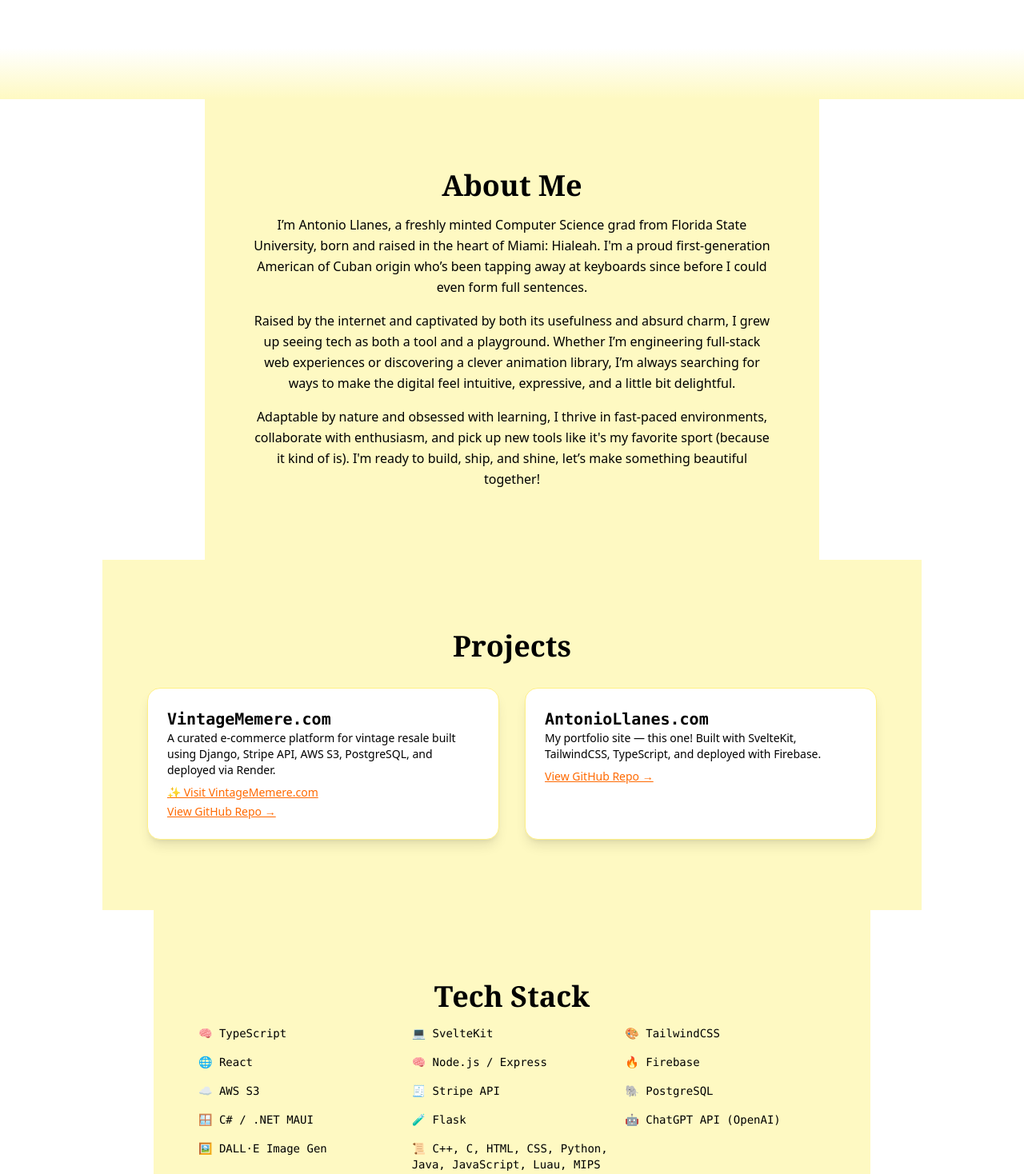
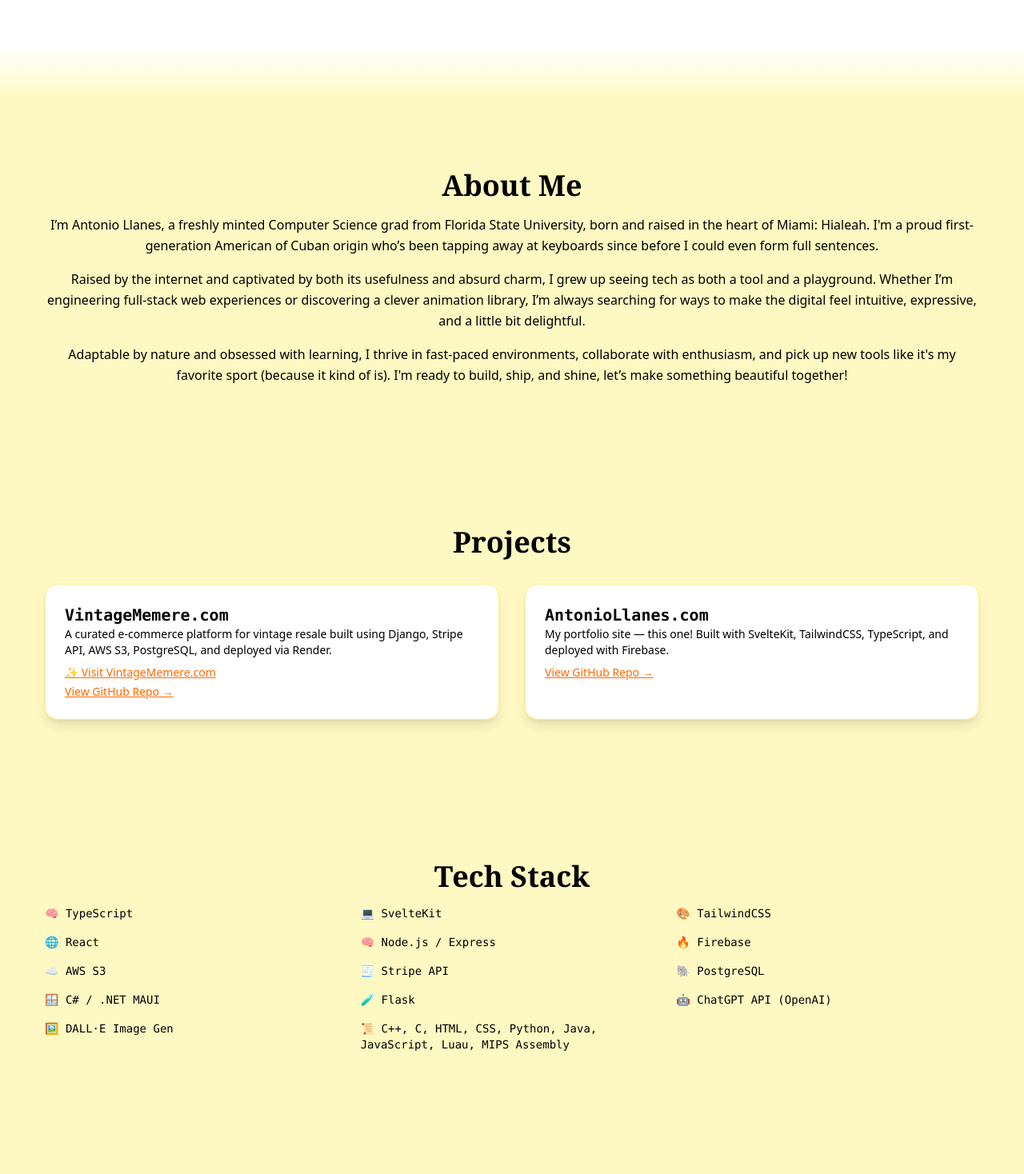
Before and after one commit to AntonioLlanes/antoniollanes-site, a SvelteKit app: page / in a window 1280 px wide. Shown: the part 740-2208 px from the top of the page at 80% size. Built offline with nearby package versions, Linux system fonts and the light colour scheme.

Commit message:
💛 Updated scroll down animation hint, and about me section

```diff
--- a/src/routes/+page.svelte
+++ b/src/routes/+page.svelte
@@ -52,7 +52,7 @@
 <section class="h-16 w-full bg-gradient-to-b from-white to-yellow-100"></section>
 
 <!-- About Section -->
-<section class="px-8 py-16 max-w-3xl mx-auto bg-yellow-100 font-sans">
+<section class="px-8 py-16 w-full mx-auto bg-yellow-100 font-sans">
   <div class="fade-section opacity-0 translate-y-6 transition-all duration-1000 p-6">
     <h2 class="text-4xl font-bold text-black mb-4 text-center font-serif">About Me</h2>
     <p class="text-base leading-relaxed text-black text-center">
@@ -68,7 +68,7 @@
 </section>
 
 <!-- Projects Section -->
-<section class="px-8 py-16 max-w-5xl mx-auto bg-yellow-100 font-sans">
+<section class="px-8 py-16 w-full mx-auto bg-yellow-100 font-sans">
   <div class="fade-section opacity-0 translate-y-6 transition-all duration-1000 p-6">
     <h2 class="text-4xl font-bold mb-8 text-black text-center font-serif">Projects</h2>
     <div class="grid gap-8 md:grid-cols-2">
@@ -90,7 +90,7 @@
 </section>
 
 <!-- Tech Stack Section -->
-<section class="px-8 py-16 max-w-4xl mx-auto bg-yellow-100 font-sans">
+<section class="px-8 py-16 w-full mx-auto bg-yellow-100 font-sans">
   <div class="fade-section opacity-0 translate-y-6 transition-all duration-1000 p-6">
     <h2 class="text-4xl font-bold text-black mb-4 text-center font-serif">Tech Stack</h2>
     <ul class="grid grid-cols-2 md:grid-cols-3 gap-4 text-sm text-black font-mono">
@@ -113,7 +113,7 @@
 </section>
 
 <!-- Resume Section -->
-<section class="px-8 py-16 max-w-5xl mx-auto text-center bg-yellow-100 font-sans">
+<section class="px-8 py-16 w-full mx-auto text-center bg-yellow-100 font-sans">
   <div class="fade-section opacity-0 translate-y-6 transition-all duration-1000 p-6">
     <h2 class="text-4xl font-bold text-black mb-4 font-serif">Résumé</h2>
     <object data="/AJL_resume.pdf" type="application/pdf" width="100%" height="600px" class="rounded-md shadow-lg" aria-label="Antonio Llanes Resume" title="Antonio Llanes Resume PDF">
@@ -128,7 +128,7 @@
 </section>
 
 <!-- Contact Section -->
-<section class="px-8 py-16 max-w-3xl mx-auto text-center bg-yellow-100 font-sans">
+<section class="px-8 py-16 w-full mx-auto text-center bg-yellow-100 font-sans">
   <div class="fade-section opacity-0 translate-y-6 transition-all duration-1000 p-6">
     <h2 class="text-4xl font-bold text-black mb-4 font-serif">Connect with Me!</h2>
     <div class="flex justify-center gap-8 text-black text-lg">
```
